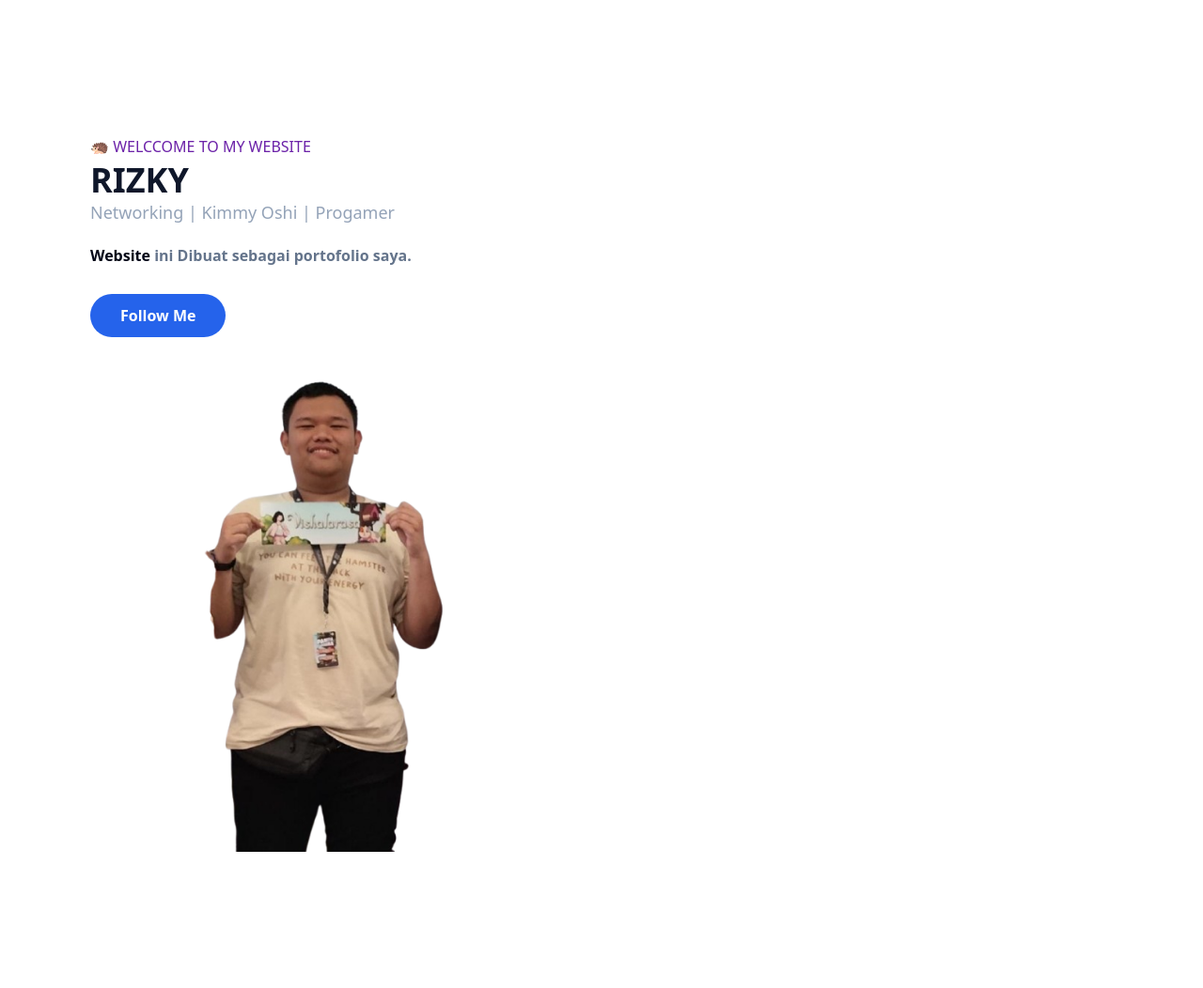
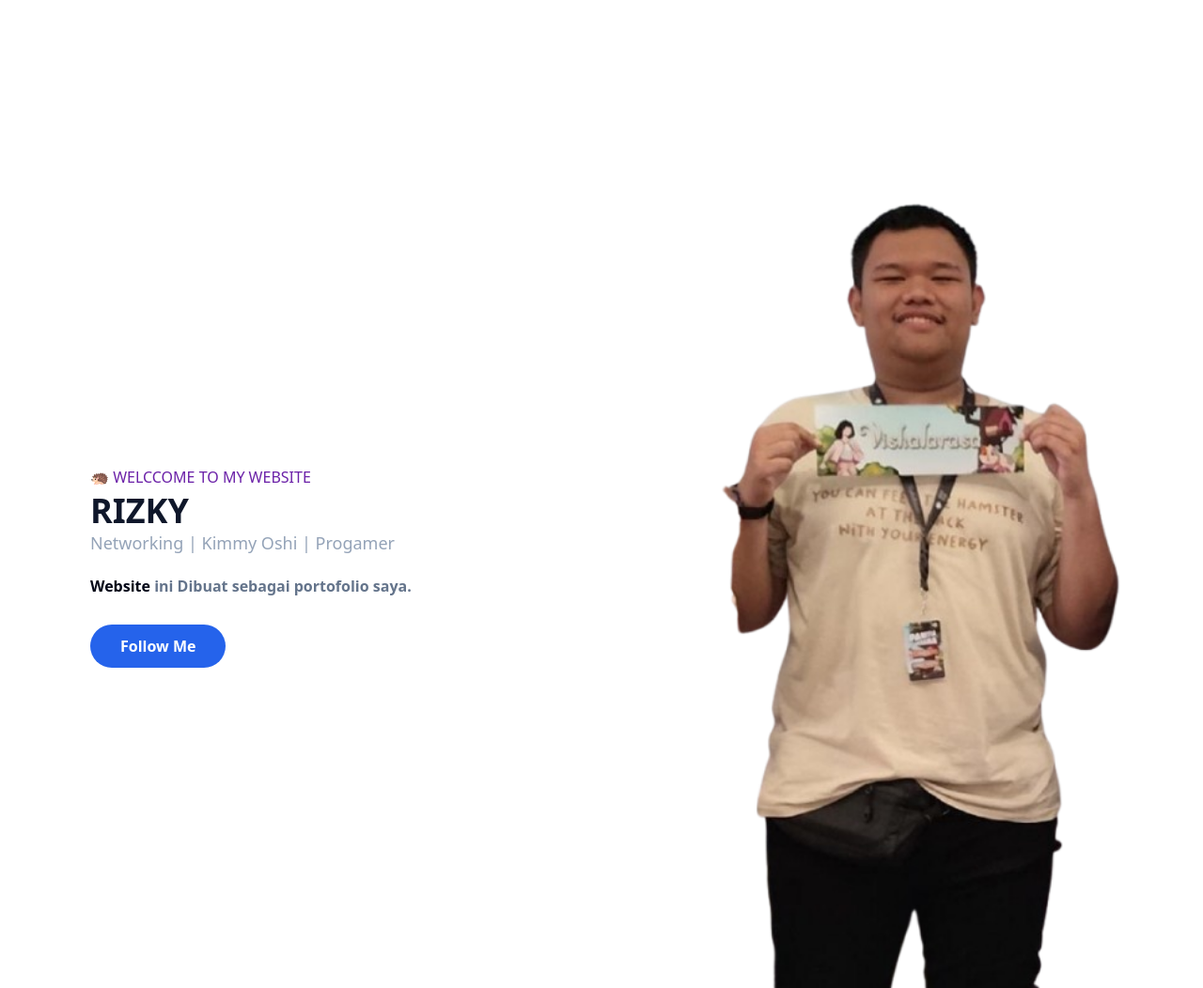
Before and after one commit to kimmygrvy/rizky_tjkt2, a website: page index.html in a window 1280 px wide. Shown: the whole page at 94% size. Before the commit the page ends 907 px from the top, so only its background shows below. Drawn offline with Linux system fonts and the light colour scheme.

Commit message:
first commit

```diff
--- a/index.html
+++ b/index.html
@@ -11,7 +11,7 @@
         <section id="home"  class="pt-36">
             <div class="container">
                 <div class="flex flex-wrap">
-                    <div class=" w-full self-center px-20">
+                    <div class="w-full self-center px-20 lg:w-1/2">
                         <h1 class= "text-purple-800 font-medium">🦔 WELCCOME TO MY WEBSITE
                             <span class="block font-bold text-slate-900 text-4xl mt-1">
                               RIZKY
@@ -28,7 +28,7 @@
                     </div>
                     <div class="w-full self-end px-4 lg:w-1/2">
                        <div class="relative mt-10 lg:mt-9 lg:right-0">
-                         <img src="src/rizky.png.png" alt="levi" width="300px" class="max-w-full mx-auto" />
+                         <img src="src/rizky.png.png" alt="levi" width="500px" class="max-w-full mx-auto" />
 
                     </div>
                 </div>
```
